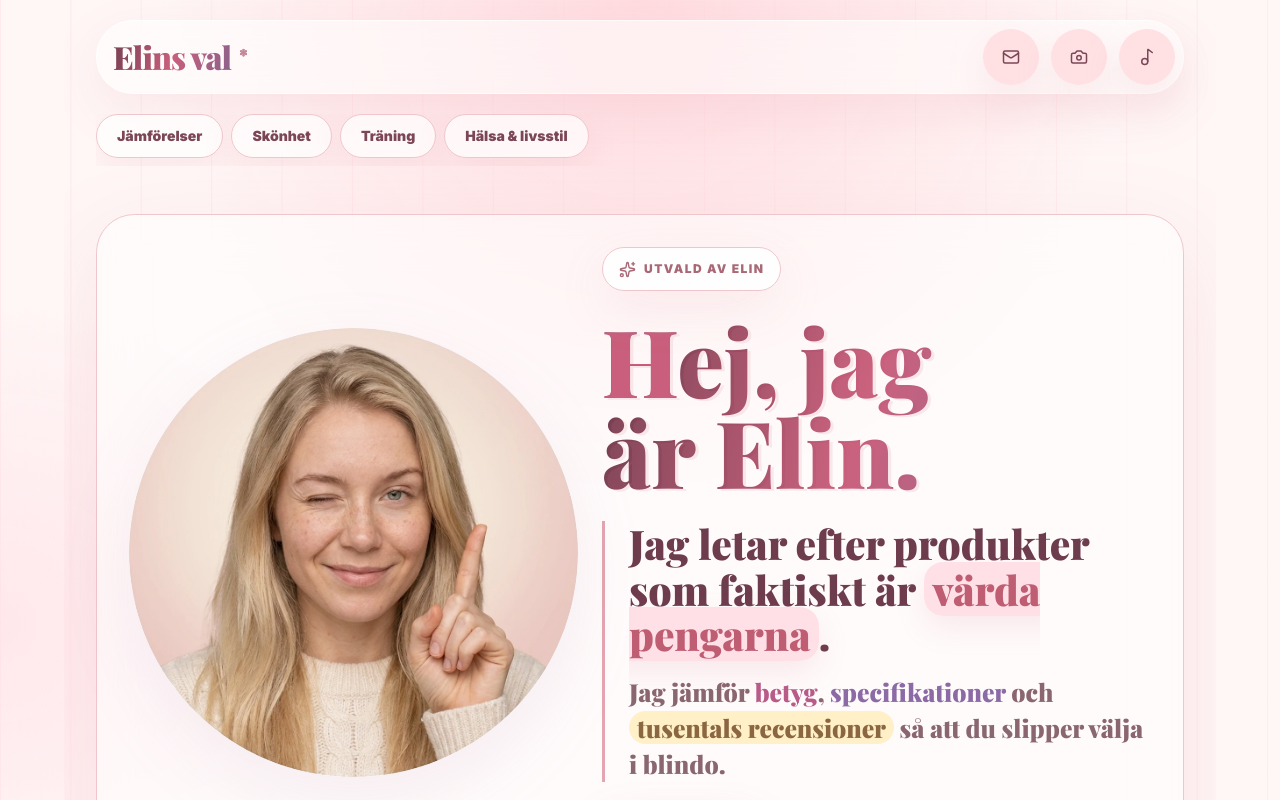
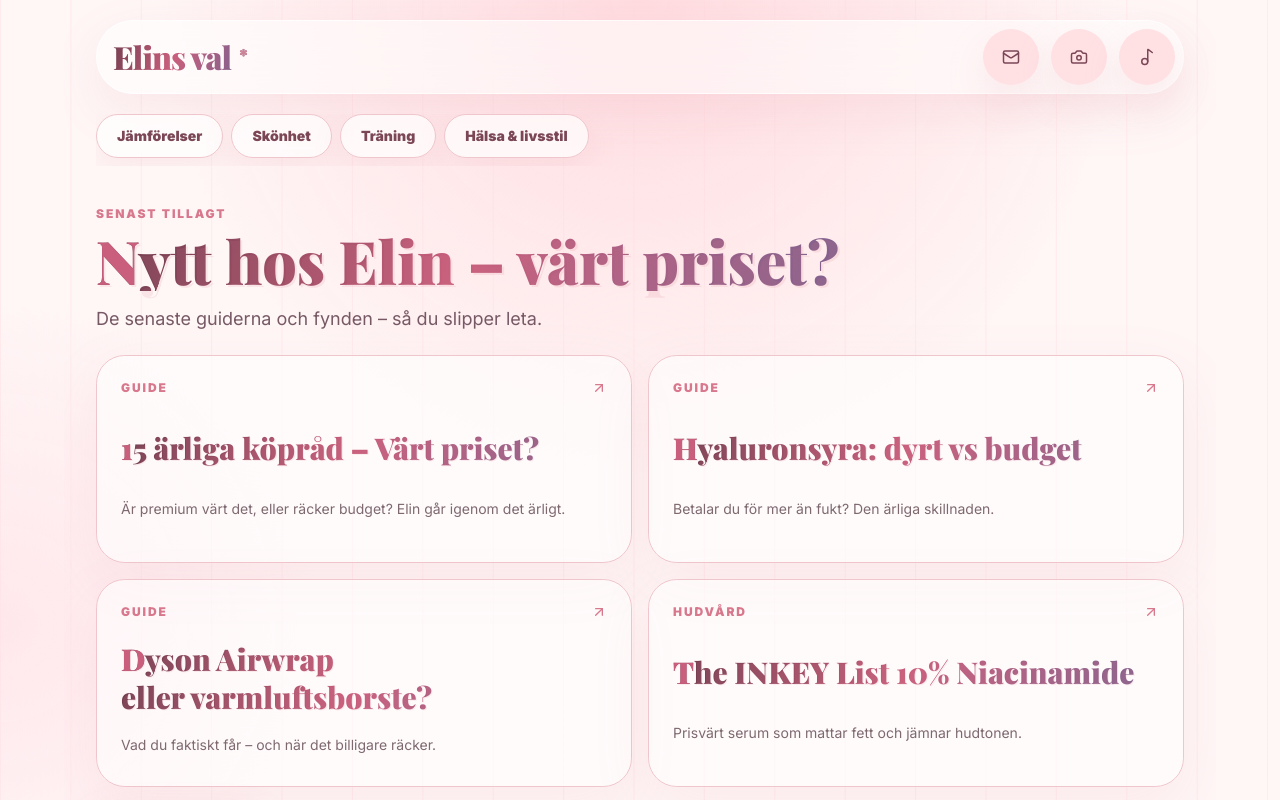
Before and after one commit to viperxgg/smart-art-ai, a Next.js app: page / in a window 1280 px wide. Shown: the top 800 px of the page. Built offline with nearby package versions, Linux system fonts and the light colour scheme; a web font is replaced by a local one.

Commit message:
feat(home): replace Elin hero with slim "Senast tillagt" latest-updates section

```diff
--- a/components/ProductDiscoveryLanding.tsx
+++ b/components/ProductDiscoveryLanding.tsx
@@ -1,6 +1,6 @@
 import Image from "next/image";
 import Link from "next/link";
-import { ArrowUpRight, Camera, Mail, Music2, Sparkles } from "lucide-react";
+import { ArrowUpRight, Camera, Mail, Music2 } from "lucide-react";
 
 import { ProductBadges, ScoreBadge } from "@/components/ProductBadges";
 import { comparisonEntries } from "@/lib/comparisons";
@@ -14,8 +14,6 @@ import { getEditorialScore } from "@/lib/scores";
 import { siteConfig } from "@/lib/site";
 import { sommarPicks, sommarSectionCopy } from "@/lib/sommar";
 
-const elinHeroSrc = "/elin/elin-hero.webp";
-
 const topPicks = [...products]
   .sort(
     (a, b) =>
@@ -25,6 +23,54 @@ const topPicks = [...products]
   .slice(0, 6);
 
 const selectedComparisons = comparisonEntries.slice(0, 6);
+
+type LatestUpdate = {
+  type: "Guide" | "Hudvård";
+  title: string;
+  href: string;
+  date: `${number}-${number}-${number}`;
+  blurb: string;
+};
+
+// Lägg till nyaste överst
+const latestUpdates = [
+  {
+    type: "Guide",
+    title: "15 ärliga köpråd – Värt priset?",
+    href: "/guider",
+    date: "2026-06-26",
+    blurb:
+      "Är premium värt det, eller räcker budget? Elin går igenom det ärligt.",
+  },
+  {
+    type: "Guide",
+    title: "Hyaluronsyra: dyrt vs budget",
+    href: "/guider/hyaluronsyra-dyrt-vs-budget",
+    date: "2026-06-26",
+    blurb: "Betalar du för mer än fukt? Den ärliga skillnaden.",
+  },
+  {
+    type: "Guide",
+    title: "Dyson Airwrap eller varmluftsborste?",
+    href: "/guider/dyson-airwrap-eller-varmluftsborste",
+    date: "2026-06-25",
+    blurb: "Vad du faktiskt får – och när det billigare räcker.",
+  },
+  {
+    type: "Hudvård",
+    title: "The INKEY List 10% Niacinamide",
+    href: "/skonhet/niacinamide-serum",
+    date: "2026-06-24",
+    blurb: "Prisvärt serum som mattar fett och jämnar hudtonen.",
+  },
+  {
+    type: "Hudvård",
+    title: "Minimalist Hyaluronsyra-serum",
+    href: "/skonhet/hyaluronsyra-serum",
+    date: "2026-06-20",
+    blurb: "Parfymfritt fukt-serum som återfuktar på flera nivåer.",
+  },
+] satisfies LatestUpdate[];
 
 export function ProductDiscoveryLanding() {
   return (
@@ -37,7 +83,7 @@ export function ProductDiscoveryLanding() {
       <section className="relative mx-auto box-border w-full max-w-[27rem] min-w-0 overflow-hidden px-4 pb-[calc(7.5rem+env(safe-area-inset-bottom))] pt-5 sm:max-w-[46rem] sm:px-8 lg:max-w-6xl">
         <SiteHeader />
         <CategoryNav />
-        <Hero />
+        <LatestUpdates />
         <CategoryGateway />
         <SeasonalStrip />
         <Favorites />
@@ -118,62 +164,81 @@ function CategoryNav() {
   );
 }
 
-function Hero() {
+function LatestUpdates() {
+  const latest = [...latestUpdates]
+    .sort(
+      (a, b) =>
+        new Date(`${b.date}T00:00:00`).getTime() -
+        new Date(`${a.date}T00:00:00`).getTime(),
+    )
+    .slice(0, 4);
+
+  const now = new Date();
+  const newBadgeWindowMs = 14 * 24 * 60 * 60 * 1000;
+
   return (
-    <section className="mt-8 grid gap-6 rounded-[2.4rem] border border-[#efc6cc] bg-white/52 p-4 shadow-[0_30px_90px_rgba(216,131,146,0.16)] backdrop-blur-xl sm:mt-12 sm:p-6 lg:grid-cols-[0.9fr_1.1fr] lg:items-center lg:p-8">
-      <div className="relative mx-auto aspect-square w-full max-w-[34rem] overflow-hidden rounded-full shadow-[0_24px_70px_rgba(185,131,166,0.12)]">
-        <Image
-          src={elinHeroSrc}
-          alt="Elin från Elins val"
-          fill
-          sizes="(min-width: 1024px) 420px, 92vw"
-          className="object-cover object-center"
-          priority
-        />
+    <section className="mt-8 sm:mt-10" aria-labelledby="latest-updates-title">
+      <div className="max-w-3xl">
+        <p className="text-xs font-black uppercase tracking-[0.16em] text-[#D8788D]">
+          Senast tillagt
+        </p>
+        <h1
+          id="latest-updates-title"
+          className="editorial-color-kiss mt-2 font-display text-[2.65rem] leading-[1.02] tracking-normal sm:text-6xl"
+        >
+          Nytt hos Elin – värt priset?
+        </h1>
+        <p className="mt-3 max-w-2xl text-base leading-7 text-[#765965] sm:text-lg sm:leading-8">
+          De senaste guiderna och fynden – så du slipper leta.
+        </p>
       </div>
 
-      <div className="min-w-0">
-        <p className="inline-flex min-h-11 items-center gap-2 rounded-full border border-[#efc6cc] bg-white/72 px-4 text-xs font-black uppercase tracking-[0.12em] text-[#a96876] shadow-[0_18px_50px_rgba(216,131,146,0.12)] backdrop-blur">
-          <Sparkles size={17} aria-hidden="true" />
-          Utvald av Elin
-        </p>
-        <h1 className="editorial-color-kiss mt-6 font-display text-[3rem] leading-[0.98] tracking-normal sm:text-[5.8rem] sm:tracking-[-0.045em]">
-          Hej, jag är Elin.
-        </h1>
-        <div className="mt-6 max-w-2xl border-l-[3px] border-[#e4a4b1] pl-5 sm:pl-6">
-          <p className="font-display text-[1.95rem] leading-[1.12] text-[#6d3c4d] sm:text-[2.55rem]">
-            Jag letar efter produkter som faktiskt är{" "}
-            <span className="rounded-[1.2rem] bg-[#ffe0e7] px-2 text-[#bf5d73] shadow-[0_12px_30px_rgba(216,120,141,0.14)]">
-              värda pengarna
-            </span>
-            .
-          </p>
-          <p className="mt-4 font-display text-[1.25rem] leading-8 text-[#8a6670] sm:text-[1.55rem] sm:leading-9">
-            Jag jämför <span className="text-[#b85b89]">betyg</span>,{" "}
-            <span className="text-[#8b6aa5]">specifikationer</span> och{" "}
-            <span className="rounded-full bg-[#fff0c7] px-2 text-[#8a6641]">
-              tusentals recensioner
-            </span>{" "}
-            så att du slipper välja i blindo.
-          </p>
-        </div>
-        <div className="mt-6 grid gap-3 sm:flex sm:flex-wrap">
-          <Link
-            href="/om-oss"
-            className="inline-flex min-h-13 items-center justify-center gap-2 rounded-full bg-[#d97d91] px-6 text-sm font-black text-white shadow-[0_18px_42px_rgba(216,120,141,0.28)] transition hover:-translate-y-0.5"
-          >
-            Vem är Elin?
-            <ArrowUpRight size={17} aria-hidden="true" />
-          </Link>
-          <Link
-            href="/jamforelser"
-            className="inline-flex min-h-13 items-center justify-center gap-2 rounded-full border border-[#e8b8c1] bg-white/70 px-6 text-sm font-black text-[#9b5b6a] transition hover:-translate-y-0.5 hover:bg-white"
-          >
-            Se jämförelser
-            <ArrowUpRight size={17} aria-hidden="true" />
-          </Link>
-        </div>
+      <div className="mt-5 grid gap-4 md:grid-cols-2">
+        {latest.map((item) => {
+          const itemDate = new Date(`${item.date}T00:00:00`);
+          const itemAgeMs = now.getTime() - itemDate.getTime();
+          const isNew = itemAgeMs >= 0 && itemAgeMs <= newBadgeWindowMs;
+
+          return (
+            <Link
+              key={`${item.href}-${item.date}`}
+              href={item.href}
+              className="group grid min-h-[13rem] rounded-[1.8rem] border border-[#efc6cc] bg-white/58 p-5 shadow-[0_20px_58px_rgba(216,131,146,0.1)] transition hover:-translate-y-1 hover:bg-white sm:p-6"
+            >
+              <div className="flex items-start justify-between gap-3">
+                <div className="flex flex-wrap items-center gap-2">
+                  <span className="text-xs font-black uppercase tracking-[0.16em] text-[#D8788D]">
+                    {item.type}
+                  </span>
+                  {isNew ? (
+                    <span className="rounded-full bg-[#ffe1e4] px-2.5 py-1 text-[0.68rem] font-black uppercase tracking-[0.12em] text-[#a95468]">
+                      Nytt
+                    </span>
+                  ) : null}
+                </div>
+                <ArrowUpRight
+                  className="size-4 shrink-0 text-[#D8788D] transition group-hover:-translate-y-0.5 group-hover:translate-x-0.5"
+                  aria-hidden="true"
+                />
+              </div>
+              <h2 className="editorial-color-kiss mt-4 font-display text-2xl leading-tight sm:text-3xl">
+                {item.title}
+              </h2>
+              <p className="mt-3 line-clamp-2 text-sm leading-6 text-[#7e6970]">
+                {item.blurb}
+              </p>
+            </Link>
+          );
+        })}
       </div>
+
+      <Link
+        href="/guider"
+        className="mt-5 inline-flex min-h-13 items-center justify-center gap-2 rounded-full bg-[#d97d91] px-6 text-sm font-black text-white shadow-[0_18px_42px_rgba(216,120,141,0.28)] transition hover:-translate-y-0.5"
+      >
+        Se alla guider
+        <ArrowUpRight size={17} aria-hidden="true" />
+      </Link>
     </section>
   );
 }
```
